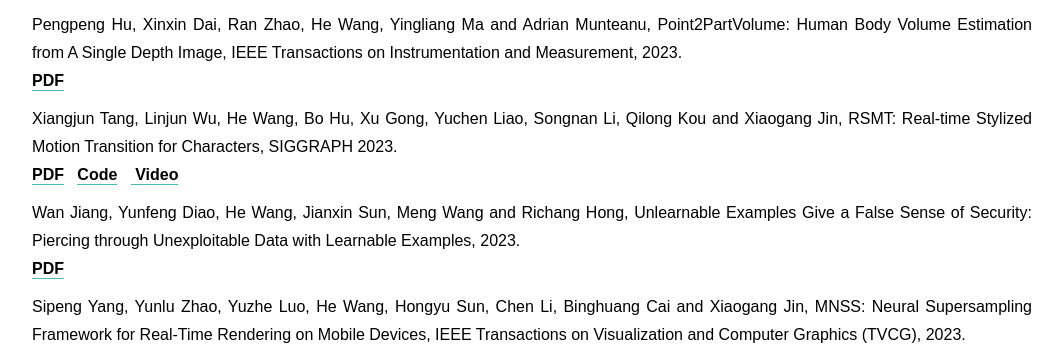
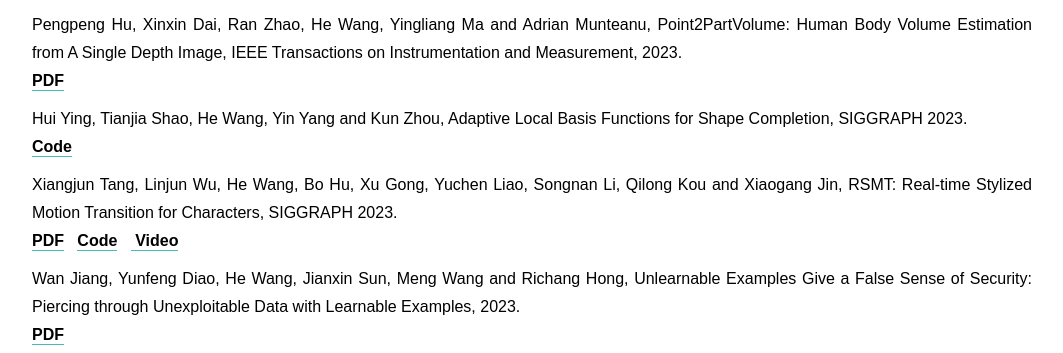
Before and after one commit to realcrane/Homepage, a plain HTML site: page publications.html in a window 1280 px wide. Shown: the part 447-800 px from the top of the page, without its empty margins (108-1171 px from the left). Drawn offline with Linux system fonts and the light colour scheme.

Commit message:
Update publications.html

```diff
--- a/publications.html
+++ b/publications.html
@@ -78,6 +78,10 @@
 						Pengpeng Hu, Xinxin Dai, Ran Zhao, He Wang, Yingliang Ma and Adrian Munteanu, Point2PartVolume: Human Body Volume Estimation from A Single Depth Image, IEEE Transactions on Instrumentation and Measurement, 2023.
 					</div>
                     <div><a target="_blank" href="https://ieeexplore.ieee.org/document/10147789">PDF</a>
+                    <div style="position:relative;margin-top:10px">
+						Hui Ying, Tianjia Shao, He Wang, Yin Yang and Kun Zhou, Adaptive Local Basis Functions for Shape Completion, SIGGRAPH 2023.
+					</div>
+                    <a href="https://github.com/realcrane/Adaptive-Local-Basis-Functions" target="_blank">Code</a>
                     <div style="position:relative;margin-top:10px">
 						Xiangjun Tang, Linjun Wu, He Wang, Bo Hu, Xu Gong, Yuchen Liao, Songnan Li, Qilong Kou and Xiaogang Jin, RSMT: Real-time Stylized Motion Transition for Characters, SIGGRAPH 2023.
 					</div>
```
